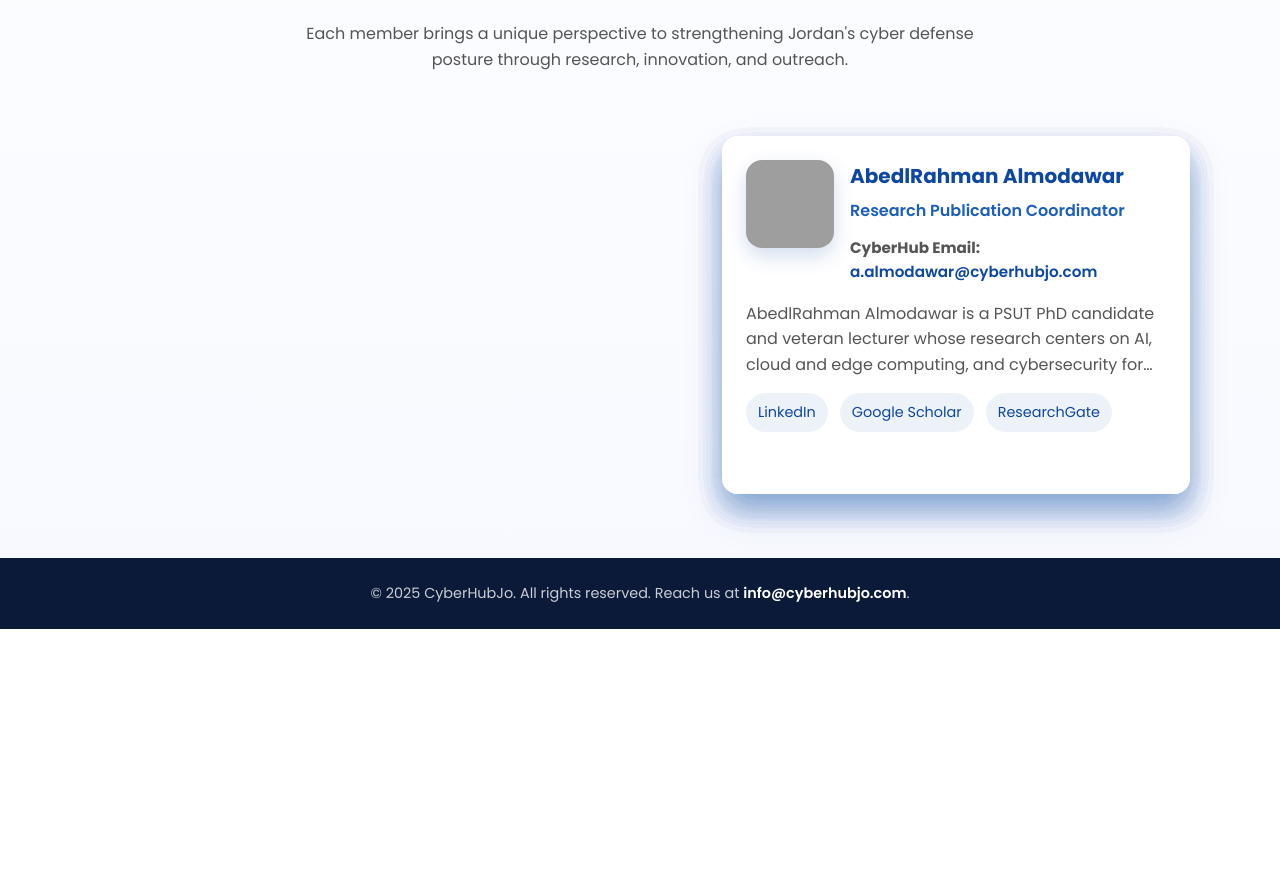
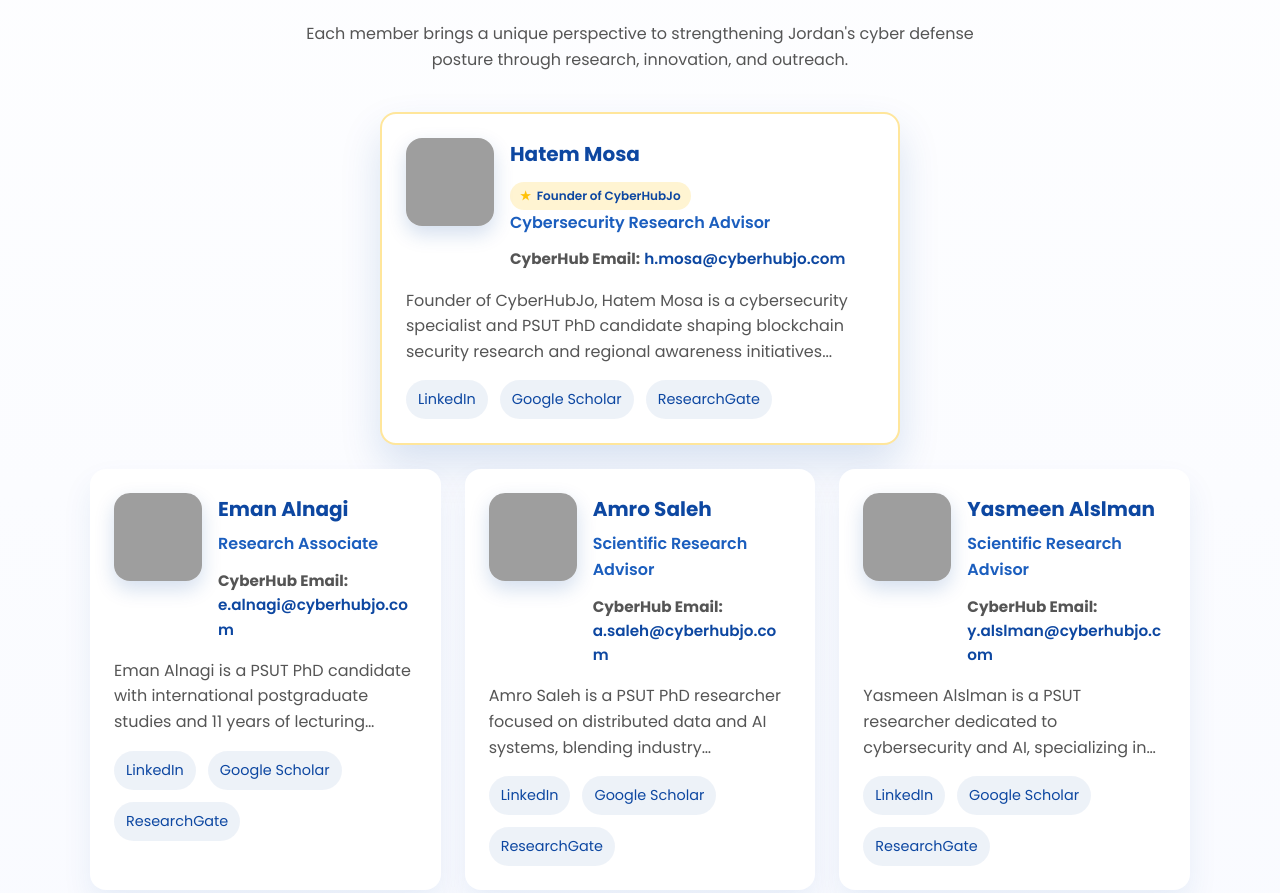
Before and after one commit to HatemMosa/CyberHubJo-Website, a plain HTML site: page team.html in a window 1280 px wide. Shown: the part 522-1415 px from the top of the page. Before the commit the page ends 1151 px from the top, so only its background shows below. Drawn offline with Linux system fonts and the light colour scheme; grey boxes are pictures that could not be loaded.

Commit message:
Update style.css

```diff
--- a/assets/css/style.css
+++ b/assets/css/style.css
@@ -281,8 +281,9 @@ main {
   grid-template-columns: repeat(auto-fit, minmax(320px, 1fr));
 }
 
+/* FIXED: Team grid layout */
 .cards.team-grid {
-  grid-template-columns: repeat(2, minmax(280px, 1fr));
+  grid-template-columns: repeat(3, minmax(280px, 1fr));
   justify-content: center;
   justify-items: stretch;
 }
@@ -291,54 +292,13 @@ main {
   width: 100%;
 }
 
-.cards.team-grid .team-card--solo {
+/* Founder card styling - spans all columns and centered */
+.cards.team-grid .team-card--hatem {
   grid-column: 1 / -1;
   max-width: min(520px, 100%);
   justify-self: center;
-}
-
-.cards.team-grid .card-founder {
   border: 2px solid rgba(255, 193, 7, 0.4);
   box-shadow: 0 20px 40px rgba(13, 71, 161, 0.15);
-  grid-template-columns: repeat(3, minmax(0, 1fr));
-  grid-template-areas:
-    ". founder ."
-    "eman amro yasmeen"
-    "saleem ebtehal abedlrahman";
-  justify-items: stretch;
-}
-
-.cards.team-grid .card-founder {
-  border: 2px solid rgba(255, 193, 7, 0.4);
-  box-shadow: 0 20px 40px rgba(13, 71, 161, 0.15);
-}
-
-.cards.team-grid .team-card--hatem {
-  grid-area: founder;
-}
-
-.cards.team-grid .team-card--eman {
-  grid-area: eman;
-}
-
-.cards.team-grid .team-card--amro {
-  grid-area: amro;
-}
-
-.cards.team-grid .team-card--yasmeen {
-  grid-area: yasmeen;
-}
-
-.cards.team-grid .team-card--saleem {
-  grid-area: saleem;
-}
-
-.cards.team-grid .team-card--ebtehal {
-  grid-area: ebtehal;
-}
-
-.cards.team-grid .team-card--abedlrahman {
-  grid-area: abedlrahman;
 }
 
 .card {
@@ -577,6 +537,14 @@ main {
   color: var(--muted-text);
 }
 
+.resources-section ul li {
+  margin-bottom: 12px;
+}
+
+.resources-section ul li:last-child {
+  margin-bottom: 0;
+}
+
 .contact-wrapper {
   max-width: 720px;
   margin: 0 auto;
@@ -670,6 +638,26 @@ footer a {
   }
 }
 
+@media (max-width: 1024px) {
+  .cards.team-grid {
+    grid-template-columns: repeat(2, minmax(0, 1fr));
+  }
+
+  .cards.team-grid .team-card--hatem {
+    grid-column: 1 / -1;
+  }
+}
+
+@media (max-width: 640px) {
+  .cards.team-grid {
+    grid-template-columns: 1fr;
+  }
+
+  .cards.team-grid .team-card--hatem {
+    grid-column: 1;
+  }
+}
+
 @media (max-width: 480px) {
   nav {
     left: 16px;
@@ -702,24 +690,6 @@ footer a {
   }
 }
 
-
-@media (max-width: 1024px) {
-  .cards.team-grid {
-    grid-template-columns: repeat(2, minmax(0, 1fr));
-    grid-template-areas:
-      "founder founder"
-      "eman amro"
-      "yasmeen saleem"
-      "ebtehal abedlrahman";
-  }
-}
-
-@media (max-width: 640px) {
-  .cards.team-grid {
-    grid-template-columns: 1fr;
-  }
-}
-
 @media (max-width: 768px) {
   .timeline::before {
     left: 18px;
```
